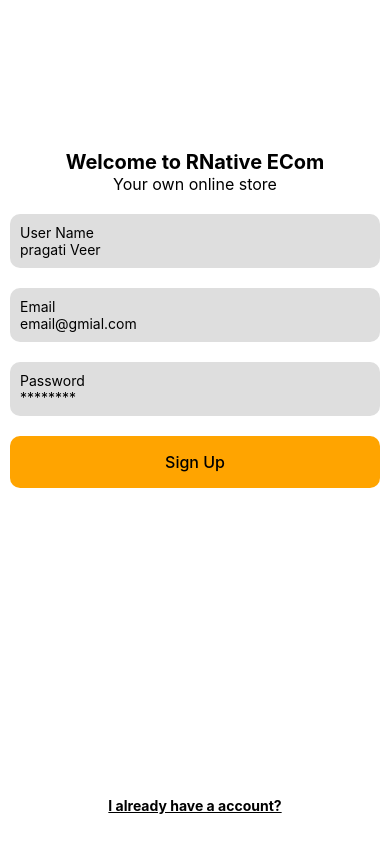
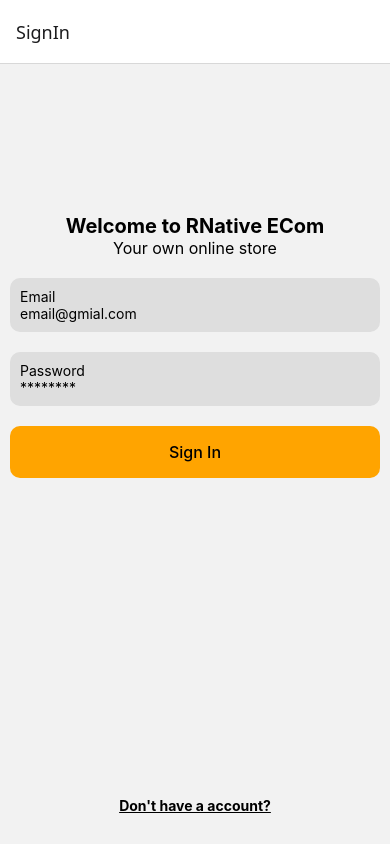
Before and after one commit to Pcode13/RNativeNewEcom, a React Native app: screen / in a window 390 px wide. Built offline with nearby package versions, Linux system fonts and the light colour scheme.

Commit message:
navigation

```diff
--- a/App.tsx
+++ b/App.tsx
@@ -2,10 +2,26 @@
 
 import SignIn from './src/views/signIn';
 import SignUp from './src/views/SignUp';
+import { createStackNavigator } from '@react-navigation/stack';
+import { createStaticNavigation } from '@react-navigation/native';
+
 interface Props {}
 
+export type AuthStackNavigator = {
+  SignIn: undefined;
+  SignUp: undefined;
+};
+
+const AuthStack = createStackNavigator<AuthStackNavigator>({
+  screens: {
+    SignIn,
+    SignUp,
+  },
+});
+
+const Navigation = createStaticNavigation(AuthStack);
 const App: FC<Props> = () => {
-  return <SignUp />;
+  return <Navigation />;
 };
 
 export default App;
--- a/src/components/FormContainer.tsx
+++ b/src/components/FormContainer.tsx
@@ -8,6 +8,7 @@
   btnTitle: string;
   onSubmit?(): void;
   navLinkText?: string;
+  onLinkPressed?(): void;
 }
 
 const FormContainer: FC<Props> = ({
@@ -15,6 +16,7 @@
   btnTitle,
   onSubmit,
   navLinkText,
+  onLinkPressed,
 }) => {
   return (
     <SafeAreaView style={styles.safeAreaView}>
@@ -26,7 +28,9 @@
         {children}
         <PrimaryButton title={btnTitle} onPress={onSubmit} />
         <View style={styles.navLinkContainer}>
-          <Text style={styles.navLink}>{navLinkText}</Text>
+          <Text onPress={onLinkPressed} style={styles.navLink}>
+            {navLinkText}
+          </Text>
         </View>
       </View>
     </SafeAreaView>
@@ -42,21 +46,6 @@
     padding: 10,
     gap: 20,
     paddingTop: 150,
-  },
-  input: {
-    borderColor: '#888',
-    borderWidth: 1,
-    borderRadius: 8,
-    padding: 10,
-    marginBottom: 20,
-  },
-  label: {
-    fontWeight: 'bold',
-    marginTop: 10,
-  },
-  value: {
-    color: '#333',
-    marginBottom: 10,
   },
   titleContainer: {},
   title: {
--- a/src/views/SignUp.tsx
+++ b/src/views/SignUp.tsx
@@ -3,7 +3,8 @@
 import FormInput from '../components/FormInput';
 
 import FormContainer from '../components/FormContainer';
-
+import { NavigationProp, useNavigation } from '@react-navigation/native';
+import { AuthStackNavigator } from '../../App';
 interface Props {}
 
 const SignUp: FC<Props> = () => {
@@ -12,8 +13,13 @@
     email: '',
     password: '',
   });
+  const navigation = useNavigation<NavigationProp<AuthStackNavigator>>();
   return (
-    <FormContainer btnTitle="Sign Up" navLinkText="I already have a account?">
+    <FormContainer
+      onLinkPressed={() => navigation.navigate('SignIn')}
+      btnTitle="Sign Up"
+      navLinkText="I already have a account?"
+    >
       <FormInput
         label={'User Name'}
         placeholder={'pragati Veer'}
--- a/src/views/signIn.tsx
+++ b/src/views/signIn.tsx
@@ -4,6 +4,8 @@
 
 import FormContainer from '../components/FormContainer';
 
+import { useNavigation, NavigationProp } from '@react-navigation/native';
+import { AuthStackNavigator } from '../../App';
 interface Props {}
 
 const SignIn: FC<Props> = () => {
@@ -11,8 +13,14 @@
     email: '',
     password: '',
   });
+  const navigation = useNavigation<NavigationProp<AuthStackNavigator>>();
+
   return (
-    <FormContainer btnTitle="Sign In" navLinkText="Don't have a account?">
+    <FormContainer
+      onLinkPressed={() => navigation.navigate('SignUp')}
+      btnTitle="Sign In"
+      navLinkText="Don't have a account?"
+    >
       <FormInput
         label={'Email'}
         placeholder={'email@gmial.com'}
```
Also changed, not shown: package.json (+7 -1 lines), z.tsx (+57 -0 lines), 3 other files (tests, documents, lock files or other folders).
